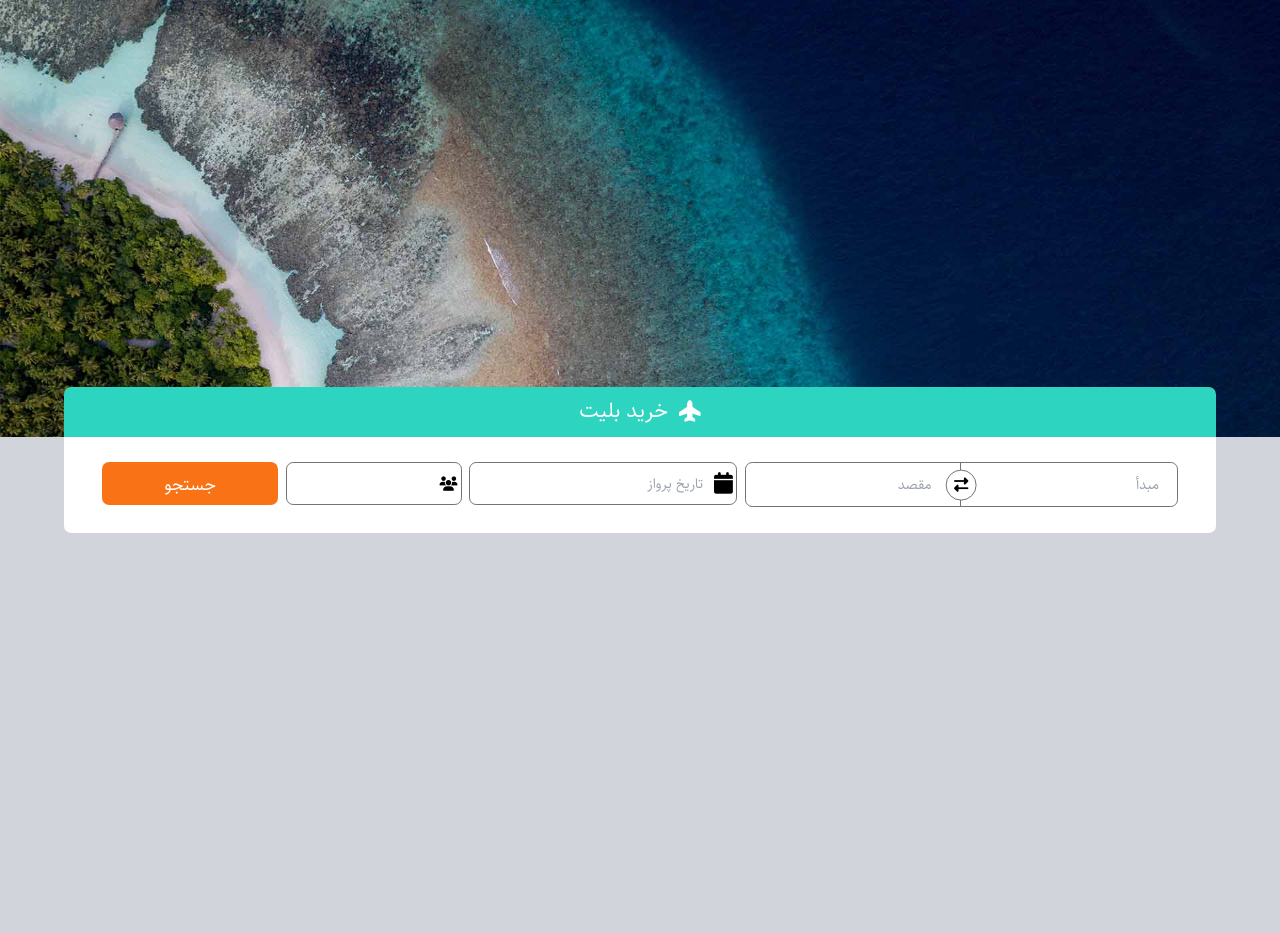
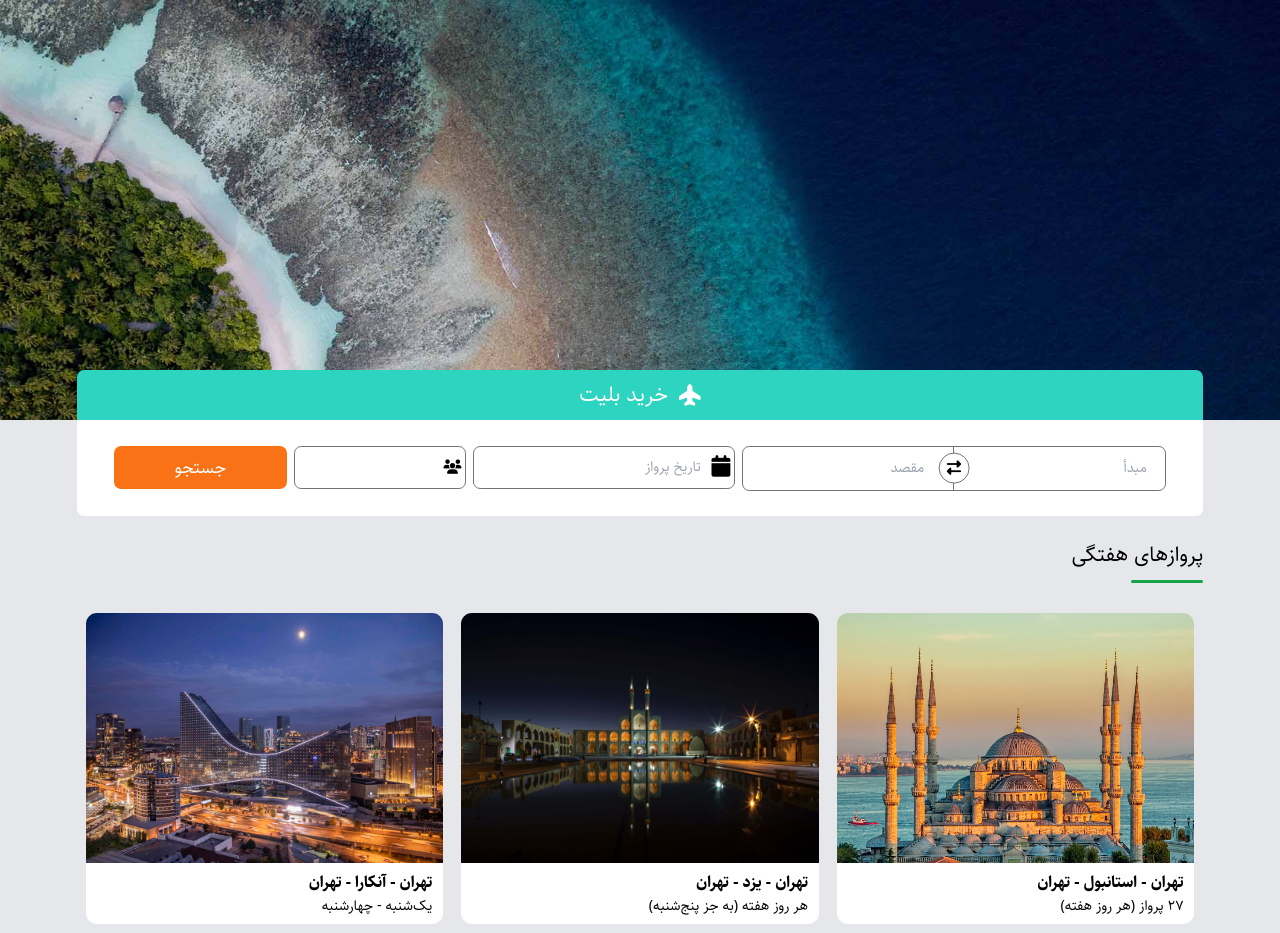
Before and after one commit to rezasoumi/Web_Programming_SharifUniversity, a website built with webpack: page src/index.html in a window 1280 px wide. Shown: the part 80-1013 px from the top of the page. Before the commit the page ends 800 px from the top, so only its background shows below. Built offline with nearby package versions, Linux system fonts and the light colour scheme.

Commit message:
Add flights section in mainpage

```diff
--- a/src/index.html
+++ b/src/index.html
@@ -8,7 +8,7 @@
     />
     <title>هواپیمایی ماهان</title>
   </head>
-  <body class="bg-gray-300">
+  <body class="bg-gray-200">
     <header class="fixed z-10 w-screen">
       <div class="m-auto flex max-w-7xl items-center justify-between px-3">
         <a class="py-3.5" href=".">
@@ -45,11 +45,12 @@
     <main>
       <img
         alt="Banner Picture"
-        class="object-cover object-left-bottom max-sm:h-[300px]"
+        class="h-[500px] w-full object-cover object-left-bottom max-sm:h-[300px]"
         src="img/home-banner.jpg"
       />
+      <div class="m-auto max-w-7xl px-3.5">
         <article
-        class="relative m-auto -mt-[50px] max-w-7xl overflow-hidden rounded-lg"
+          class="relative -mt-[50px] overflow-hidden rounded-lg max-sm:-mx-3.5"
         >
           <header class="bg-teal-400 py-3 text-center text-2xl text-white">
             <span
@@ -70,7 +71,7 @@
                   />
                 </label>
                 <span
-                class="fa-solid fa-right-left absolute left-[15%] top-1/2 -translate-x-1/2 -translate-y-1/2 cursor-pointer rounded-full border border-solid border-neutral-500 bg-white p-2 max-sm:rotate-90 sm:left-1/2"
+                  class="fa-solid fa-right-left absolute left-[12%] top-1/2 -translate-x-1/2 -translate-y-1/2 cursor-pointer rounded-full border border-solid border-neutral-500 bg-white p-2 max-sm:rotate-90 sm:left-1/2"
                 ></span>
                 <label
                   class="h-12 w-full border-solid border-neutral-500 pr-8 max-sm:border-t sm:w-1/2 sm:border-r"
@@ -116,6 +117,53 @@
             </div>
           </div>
         </article>
+        <article class="mt-7">
+          <header>
+            <div
+              class="relative pb-3.5 text-2xl after:absolute after:bottom-0 after:right-0 after:w-20 after:rounded after:border-b-[3px] after:border-b-green-600"
+            >
+              پروازهای هفتگی
+            </div>
+          </header>
+          <div class="mt-6 flex flex-wrap">
+            <div class="w-full p-2.5 md:w-1/3">
+              <article class="w-full overflow-hidden rounded-xl bg-white">
+                <img
+                  src="img/Istanbul1.jpg"
+                  class="md:h-[250px]"
+                  alt="Istanbul Image"
+                />
+                <div class="py-2 pr-3">
+                  <h2 class="text-lg font-bold">تهران - استانبول - تهران</h2>
+                  <h4>۲۷ پرواز (هر روز هفته)</h4>
+                </div>
+              </article>
+            </div>
+            <div class="w-full p-2.5 md:w-1/3">
+              <article class="w-full overflow-hidden rounded-xl bg-white">
+                <img src="img/Yazd.jpg" class="md:h-[250px]" alt="Yazd Image" />
+                <div class="py-2 pr-3">
+                  <h2 class="text-lg font-bold">تهران - یزد - تهران</h2>
+                  <h4>هر روز هفته (به جز پنج‌شنبه)</h4>
+                </div>
+              </article>
+            </div>
+            <div class="w-full p-2.5 md:w-1/3">
+              <article class="w-full overflow-hidden rounded-xl bg-white">
+                <img
+                  src="img/Ankara.jpg"
+                  class="md:h-[250px]"
+                  alt="Ankara Image"
+                />
+                <div class="py-2 pr-3">
+                  <h2 class="text-lg font-bold">تهران - آنکارا - تهران</h2>
+                  <h4>یک‌شنبه - چهارشنبه</h4>
+                </div>
+              </article>
+            </div>
+          </div>
+        </article>
+      </div>
     </main>
   </body>
 </html>
```
Also changed, not shown: src/img/Ankara.jpg (added), src/img/Istanbul1.jpg (added), src/img/Yazd.jpg (added). Lines whose indentation alone changed are shown as unchanged.
